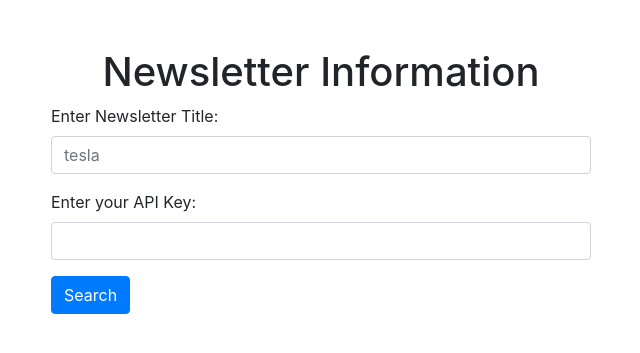
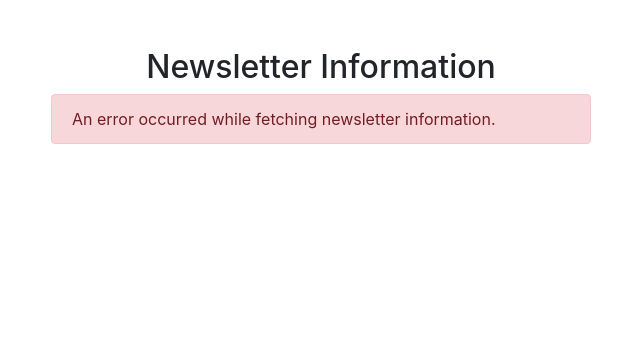
Before and after one commit to arunwosti/flasks-requests-api-python, a Flask app: page / in a window 1280 px wide. Shown: the top 353 px of the page, without its empty margins (319-959 px from the left). Run offline with Flask 3, Linux system fonts and the light colour scheme; some libraries are stand-ins or nearby versions.

Commit message:
Handeling error

```diff
--- a/templates/index.html
+++ b/templates/index.html
@@ -8,49 +8,26 @@
 
 <body>
     <div class="container mt-5">
-        <h1 class="text-center">Newsletter Information</h1>
+        <h2 class="text-center">Newsletter Information</h2>
         <div class="row justify-content-center">
             <div class="col-md-6">
-                <form action="/newsletterinfo" method="POST">
-                    <div class="form-group">
-                        <label for="newsletter">Enter Newsletter Title:</label>
-                        <input type="text" placeholder="tesla" class="form-control" name="newsletter" id="newsletter" required>
+                {% if newsletter_data %}
+                    <ul class="list-group">
+                        {% for article in newsletter_data %}
+                            <li class="list-group-item">
+                                <strong>Title:</strong> {{ article.title }}<br>
+                                <strong>Description:</strong> {{ article.description }}<br>
+                                <strong>Published Date:</strong> {{ article.publishedAt }}
+                            </li>
+                        {% endfor %}
+                    </ul>
+                {% else %}
+                    <div class="alert alert-danger" role="alert">
+                        An error occurred while fetching newsletter information.
                     </div>
-                    <div class="form-group">
-                        <label for="apikey">Enter your API Key:</label>
-                        <input type="text" class="form-control" name="apikey" id="apikey" required>
-                    </div>
-                    <div class="form-group">
-                        <input type="submit" class="btn btn-primary" value="Search">
-                    </div>
-                </form>
+                {% endif %}
             </div>
         </div>
-
-        <!-- Display Newsletter Information -->
-        {% if newsletter_data %}
-        <div class="row justify-content-center mt-5">
-            <div class="col-md-6">
-                <h2 class="text-center">Newsletter Information</h2>
-                <ul class="list-group">
-                    {% for key, value in newsletter_data.items() %}
-                    <li class="list-group-item"><strong>{{ key }}:</strong> {{ value }}</li>
-                    {% endfor %}
-                </ul>
-            </div>
-        </div>
-        {% endif %}
-
-        <!-- Display Error Message -->
-        {% if error_message %}
-        <div class="row justify-content-center mt-5">
-            <div class="col-md-6">
-                <div class="alert alert-danger" role="alert">
-                    {{ error_message }}
-                </div>
-            </div>
-        </div>
-        {% endif %}
     </div>
 </body>
 
```
Also changed, not shown: templates/newsletterinfo.html (+7 -3 lines).
